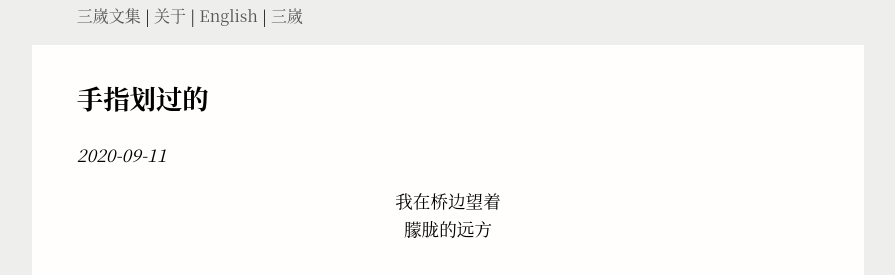
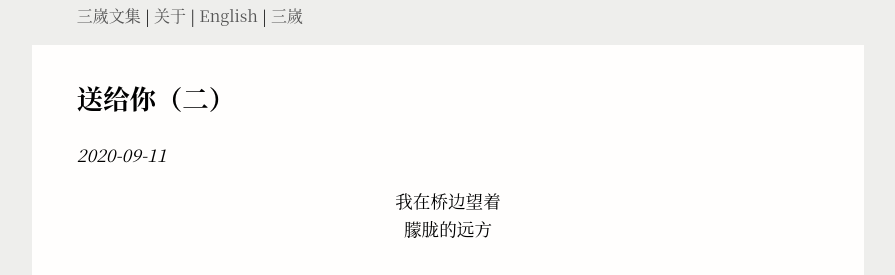
Before and after one commit to Sansuiz/wenji, a Jekyll site: the page built from _posts/2020/2020-09-11-for-you-er.md, in a window 1280 px wide. Shown: the top 275 px of the page, without its empty margins (192-1087 px from the left). Built offline with Jekyll 4.4.1, drawn with Linux system fonts in a browser that asks for light colours; comment, search, counter and statistics services are not loaded.

Commit message:
Update 2020-09-11-for-you-er.md

```diff
--- a/_posts/2020/2020-09-11-for-you-er.md
+++ b/_posts/2020/2020-09-11-for-you-er.md
@@ -1,6 +1,6 @@
 ---
 layout: cnpost
-title:  "手指划过的"
+title:  "送给你（二）"
 date:   2020-09-11 21:22:00
 categories: cn
 tags: 诗歌 三歳作
```
